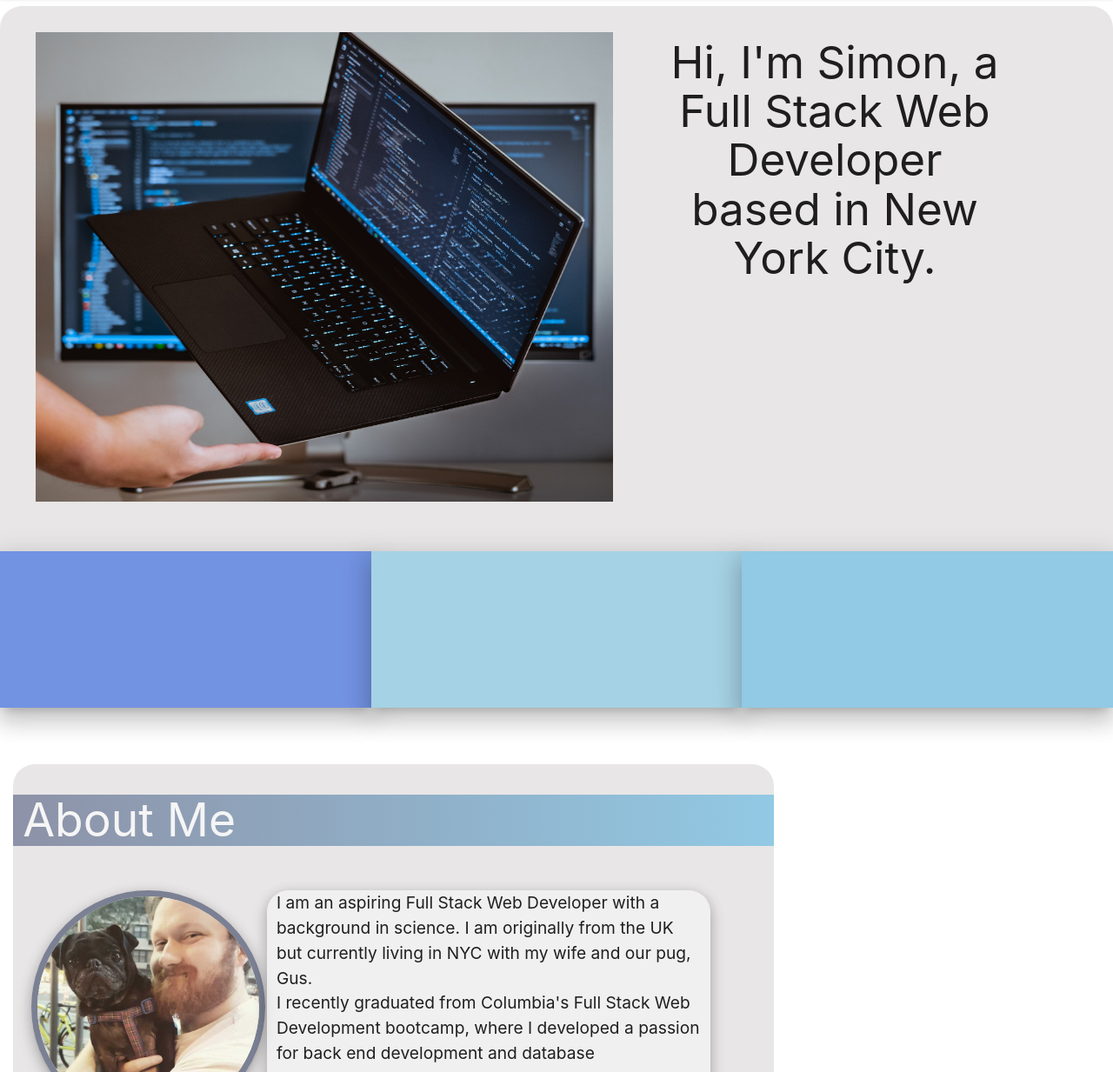
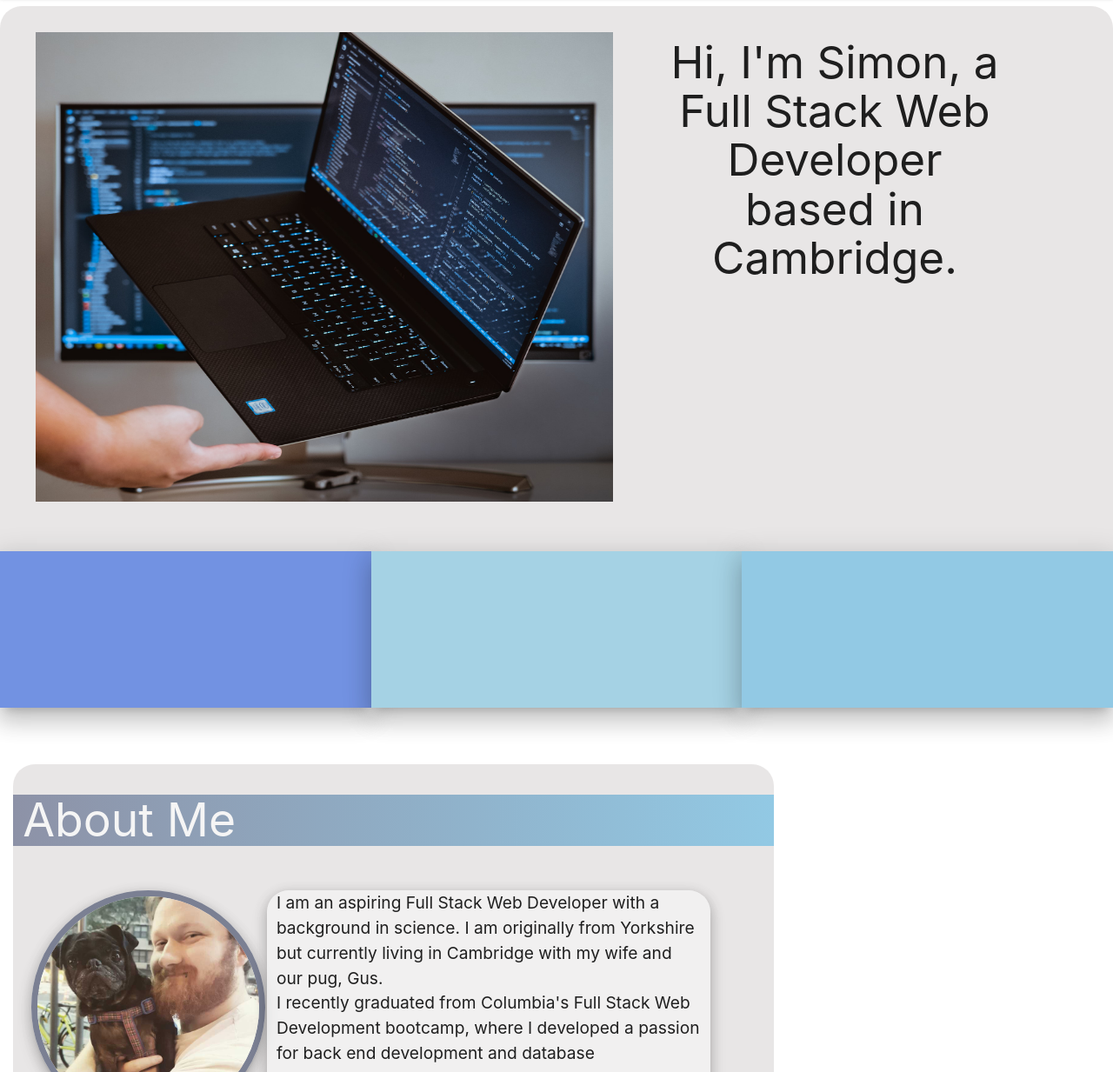
Before and after one commit to SM91wilson/SM91wilson.github.io, a plain HTML site: page index.html in a window 1280 px wide. Shown: the part 67-1300 px from the top of the page at 87% size. Drawn offline with nearby package versions, Linux system fonts and the light colour scheme.

Commit message:
updated location

```diff
--- a/index.html
+++ b/index.html
@@ -49,7 +49,7 @@
         </div>
         <div class="col s4 lptitle">
           <h2 style="font-size: 4vw">
-            Hi, I'm Simon, a Full Stack Web Developer based in New York City.
+            Hi, I'm Simon, a Full Stack Web Developer based in Cambridge.
           </h2>
         </div>
       </div>
@@ -76,7 +76,7 @@
           </div>
           <div style="font-size: 1.5vw" class="col s7 about1 z-depth-3">
             I am an aspiring Full Stack Web Developer with a background in
-            science. I am originally from the UK but currently living in NYC with my wife and our pug, Gus.
+            science. I am originally from Yorkshire but currently living in Cambridge with my wife and our pug, Gus.
             <br>
             I recently graduated from Columbia's Full Stack Web Development bootcamp, where I developed a passion for back end development and database management.
             <br>
```
